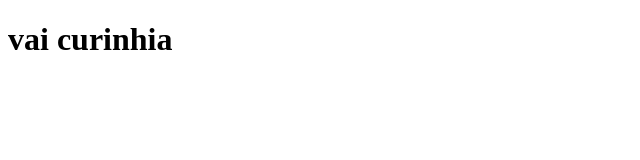
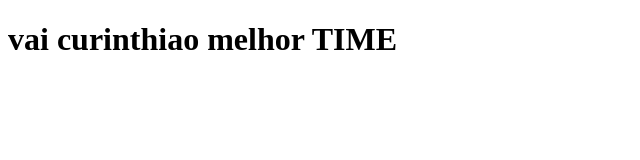
Before and after one commit to NnicholasBeghini/site-aula, a plain HTML site: page index.html in a window 1280 px wide. Shown: the whole page, without its empty margins (0-640 px from the left). Drawn offline with Linux system fonts and the light colour scheme.

Commit message:
Update index.html

```diff
--- a/index.html
+++ b/index.html
@@ -6,6 +6,6 @@
     <title>Document</title>
 </head>
 <body>
-    <h1>vai curinhia</h1>
+    <h1>vai curinthiao melhor TIME</h1>
 </body>
 </html>
```
